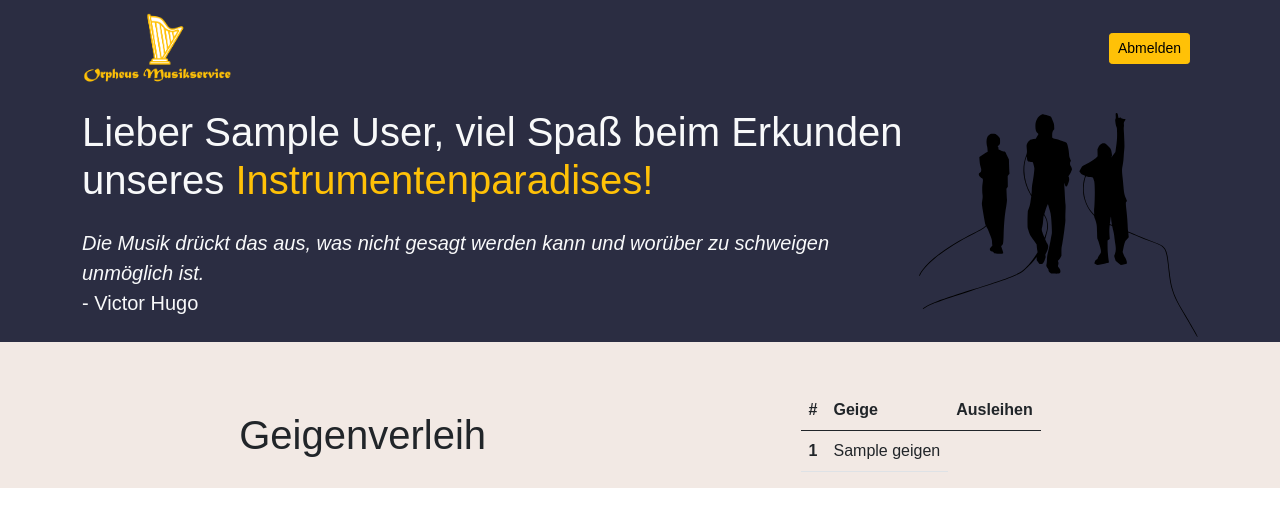
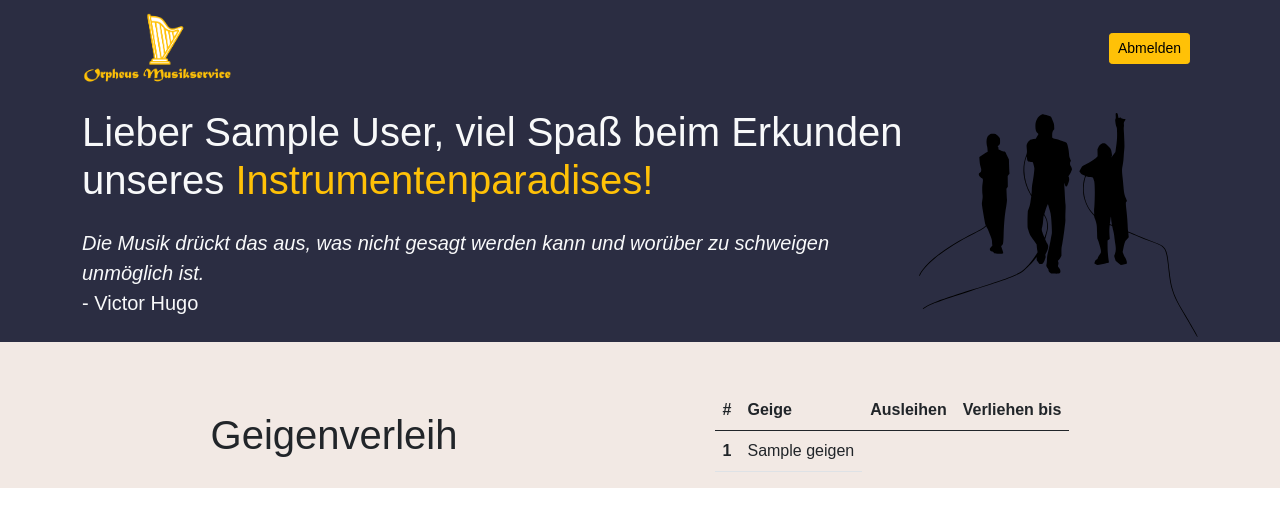
Before and after one commit to NoahHeid/Orpheus-Musikverleih, a PHP site: page /ausleihe.php in a window 1280 px wide. Shown: the top 527 px of the page. Run offline with PHP 8.4, Linux system fonts and the light colour scheme; the visitor is signed in with stand-in values (Sample User, id 1); tables that the repository leaves empty or names only in its code hold one stand-in row (values such as "Sample post"); some libraries are stand-ins or nearby versions.

Commit message:
Ausleihe

```diff
--- a/ausleihe.php
+++ b/ausleihe.php
@@ -152,6 +152,7 @@
                         <th scope="col">#</th>
                         <th scope="col">Geige</th>
                         <th scope="col">Ausleihen</th>
+                        <th scope="col">Verliehen bis</th>
                       </tr>
                     </thead>
                     <tbody>
```
